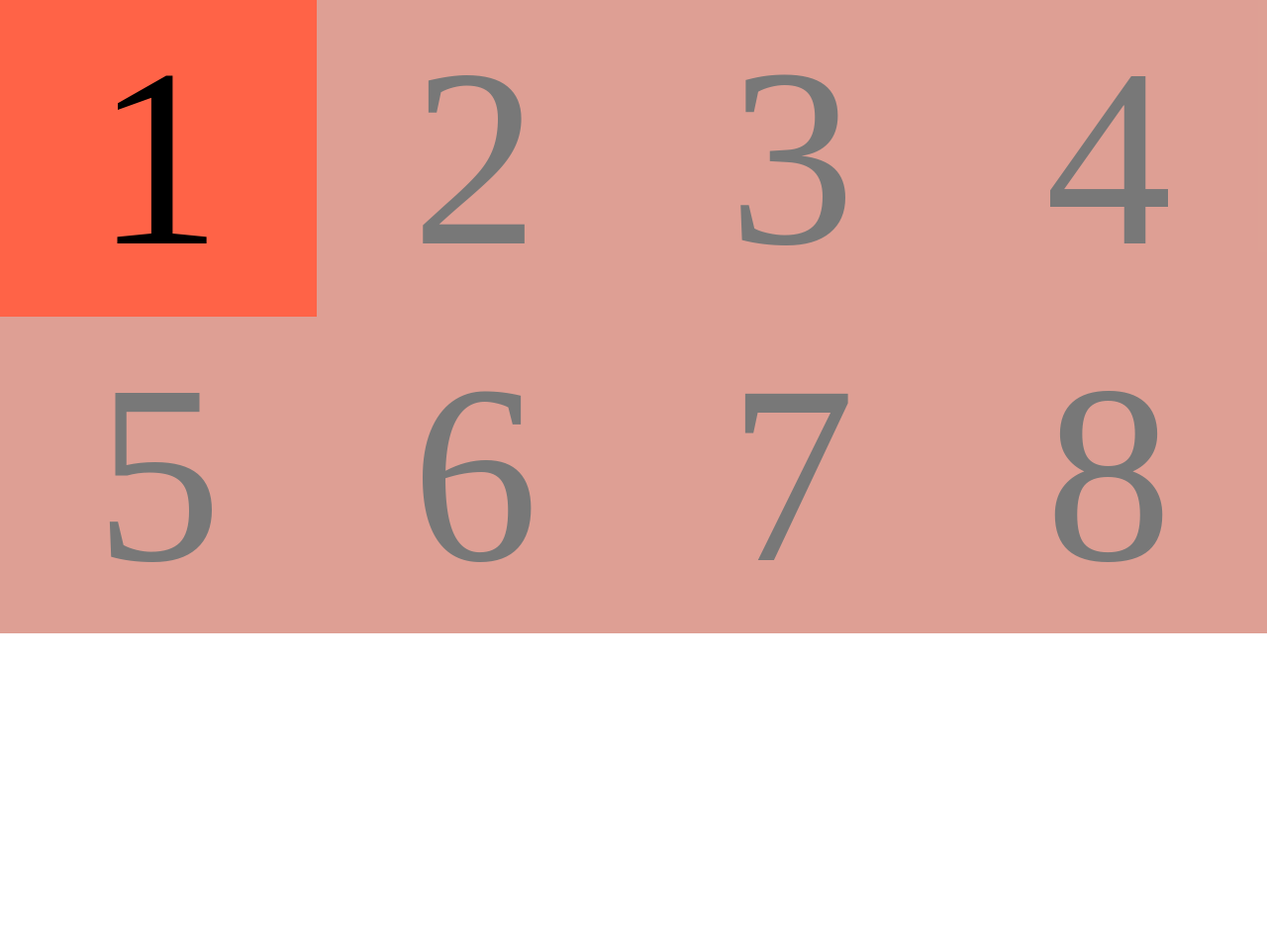
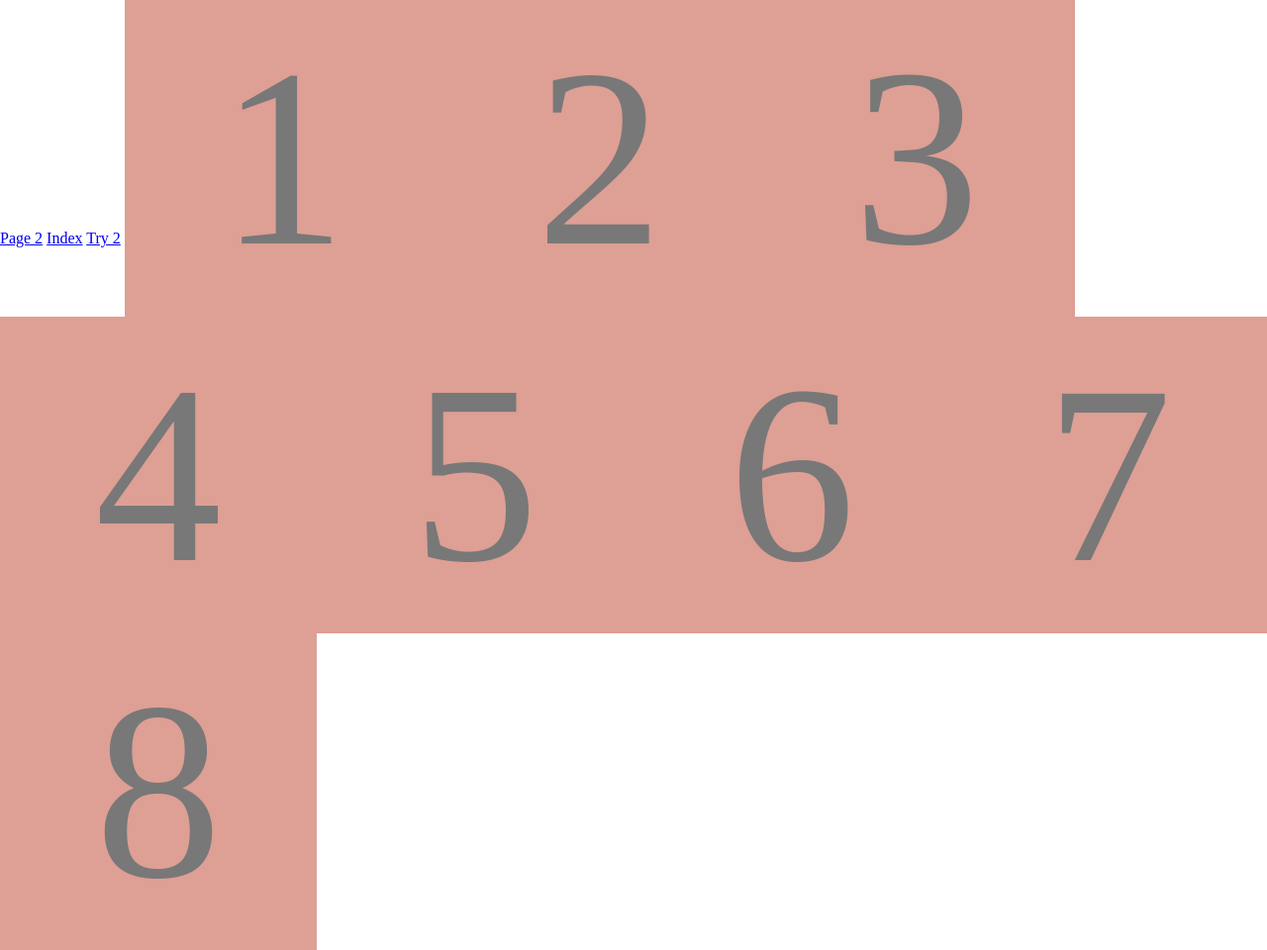
Before and after one commit to NFTArtists/Home, a Jekyll site: the page built from index.html, in a window 1280 px wide. Shown: the whole page at 99% size. Built offline with Jekyll 4.4.1, drawn with Linux system fonts in a browser that asks for light colours; before the commit the page ends 900 px from its top, so only the background shows below that.

Commit message:
Update index.html

```diff
--- a/index.html
+++ b/index.html
@@ -1,3 +1,9 @@
+---
+title: Index
+layout: template
+filename: index.html
+---
+
 <head>
   <link type="text/css" rel="stylesheet" href="Style.css" />
 </head>
```
